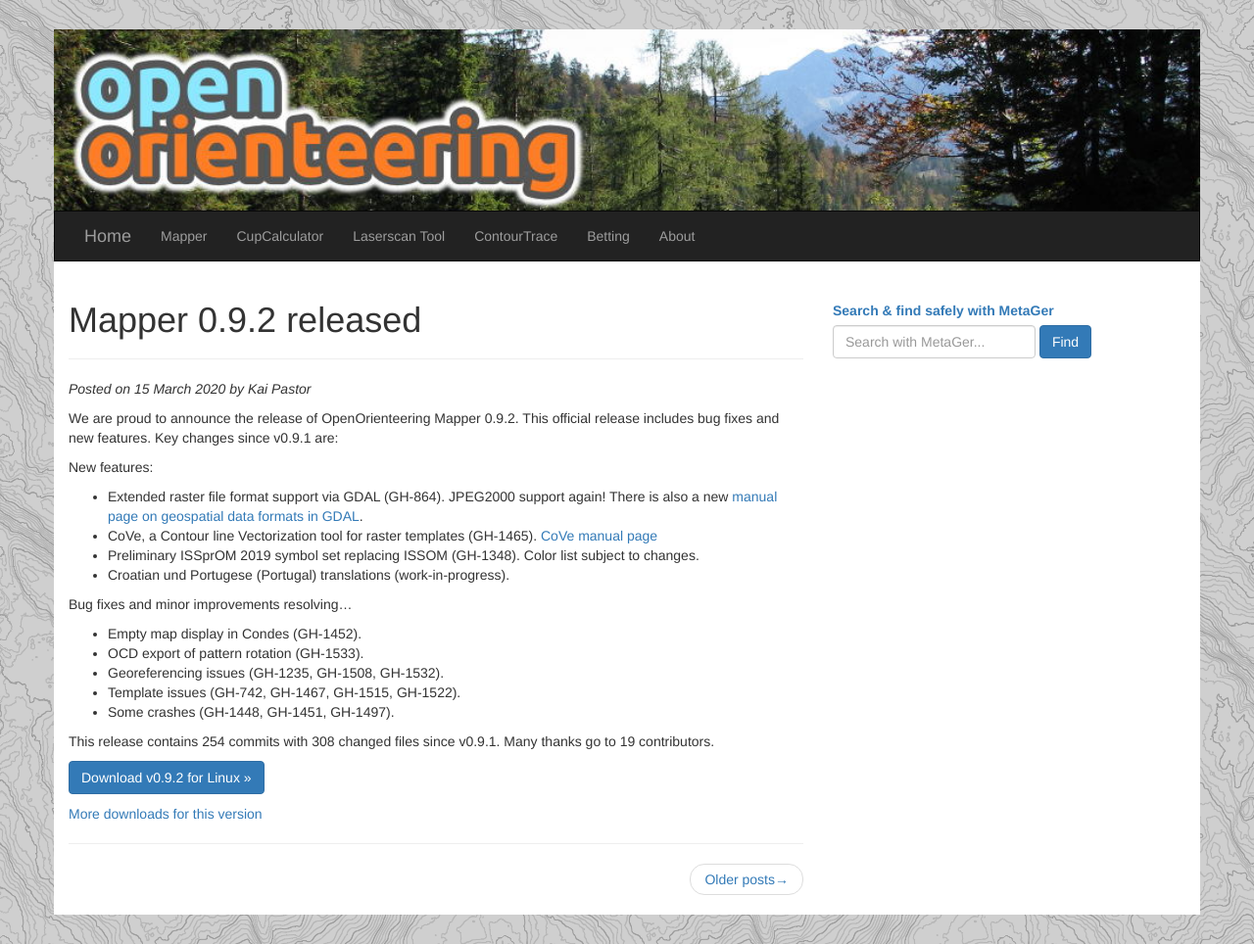
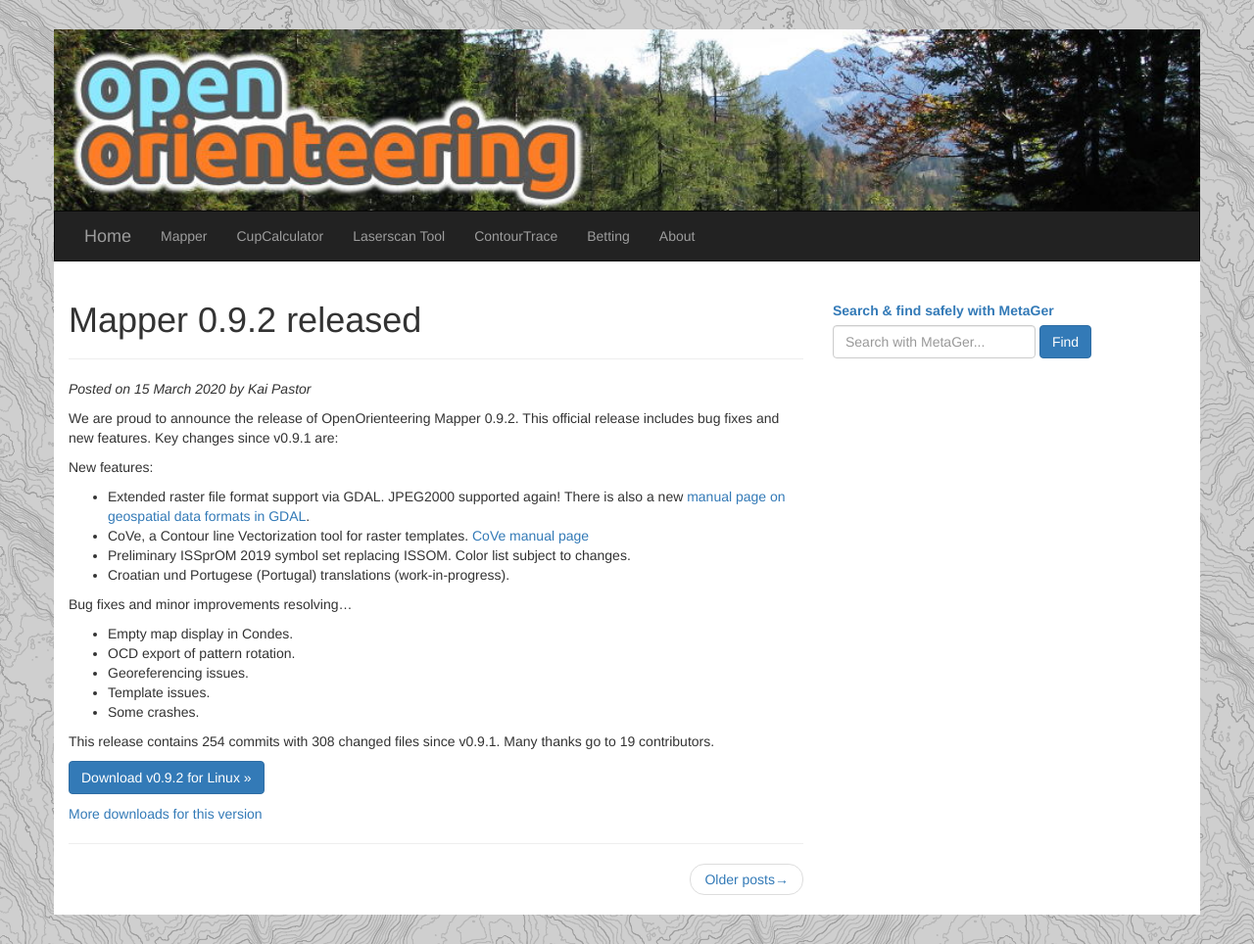
Before and after one commit to OpenOrienteering/OpenOrienteering.github.io, a Jekyll site: the page built from _posts/2020-03-15-mapper-v0.9.2-released.md, in a window 1280 px wide. Shown: the whole page at 98% size. Built offline with Jekyll 4.4.1, drawn with Linux system fonts in a browser that asks for light colours.

Commit message:
Update 2020-03-15-mapper-v0.9.2-released.md

```diff
--- a/_posts/2020-03-15-mapper-v0.9.2-released.md
+++ b/_posts/2020-03-15-mapper-v0.9.2-released.md
@@ -12,23 +12,22 @@ We are proud to announce the release of OpenOrienteering Mapper 0.9.2. This offi
 
 New features:
 
-- Extended raster file format support via GDAL (GH-864).
-  JPEG2000 support again!
+- Extended raster file format support via GDAL.
+  JPEG2000 supported again!
   There is also a new [manual page on geospatial data formats in GDAL](https://www.openorienteering.org/mapper-manual/pages/gdal.html).
-- CoVe, a Contour line Vectorization tool for raster templates (GH-1465).
+- CoVe, a Contour line Vectorization tool for raster templates.
   [CoVe manual page](https://www.openorienteering.org/mapper-manual/pages/cove.html)
-- Preliminary ISSprOM 2019 symbol set replacing ISSOM (GH-1348).
+- Preliminary ISSprOM 2019 symbol set replacing ISSOM.
   Color list subject to changes.
 - Croatian und Portugese (Portugal) translations (work-in-progress).
 
 Bug fixes and minor improvements resolving...
 
-- Empty map display in Condes  (GH-1452).
-- OCD export of pattern rotation (GH-1533).
-- Georeferencing issues (GH-1235, GH-1508, GH-1532).
-- Template issues (GH-742, GH-1467, GH-1515, GH-1522).
-- Some crashes (GH-1448, GH-1451, GH-1497).
-
+- Empty map display in Condes.
+- OCD export of pattern rotation.
+- Georeferencing issues.
+- Template issues.
+- Some crashes.
 
 This release contains 254 commits with 308 changed files since v0.9.1. Many thanks go to 19 contributors.
 
```
